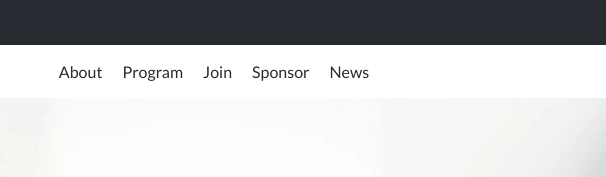
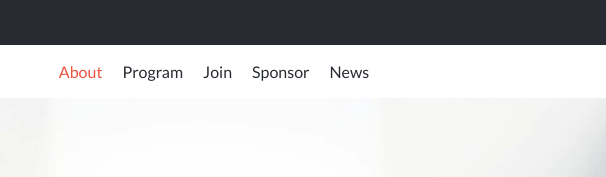
Before and after one commit to edi-sipka/Digital_World_Summit, a website: page index.html in a window 1280 px wide. In both pictures the pointer is over the link "About". Shown: the top 177 px of the page, 426-1032 px from the left. Drawn offline with nearby package versions, Linux system fonts and the light colour scheme; a web font is replaced by a local one.

Commit message:
Add hover effect

```diff
--- a/style.css
+++ b/style.css
@@ -151,6 +151,9 @@ hr {
 .hover {
   color: #fff;
   text-decoration: none;
+}
+.hover:hover {
+  color: #ec5241;
 }
 
 .mobile-menu.visible {
```
